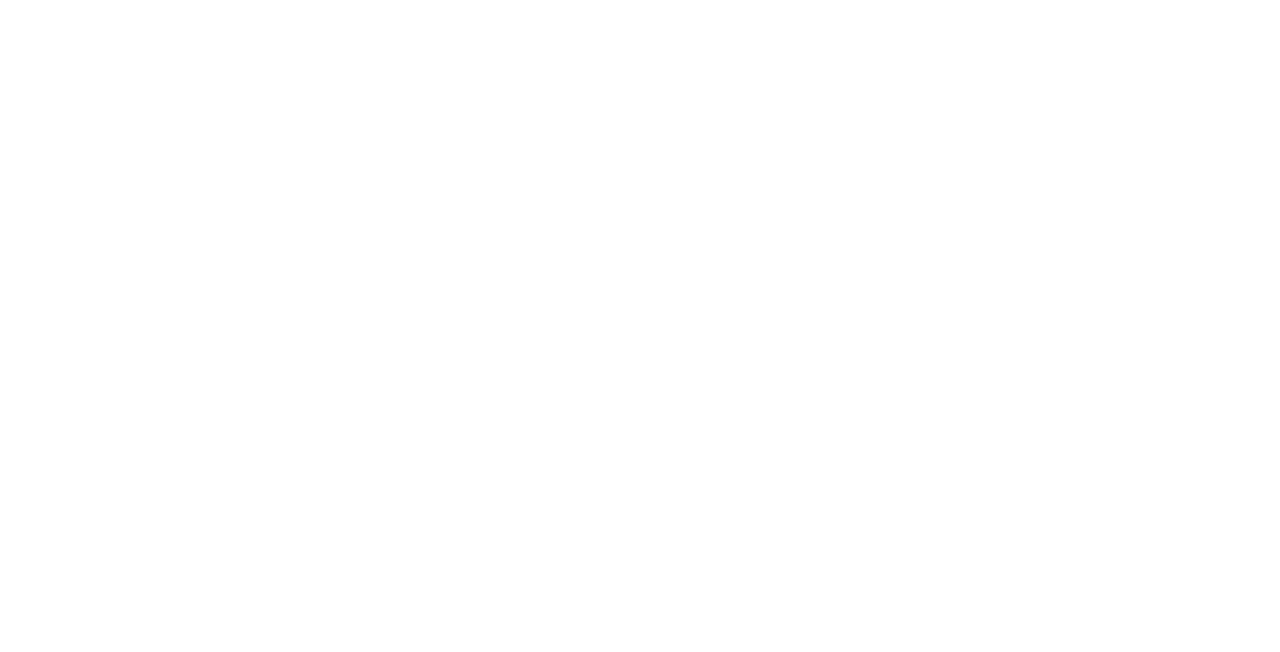
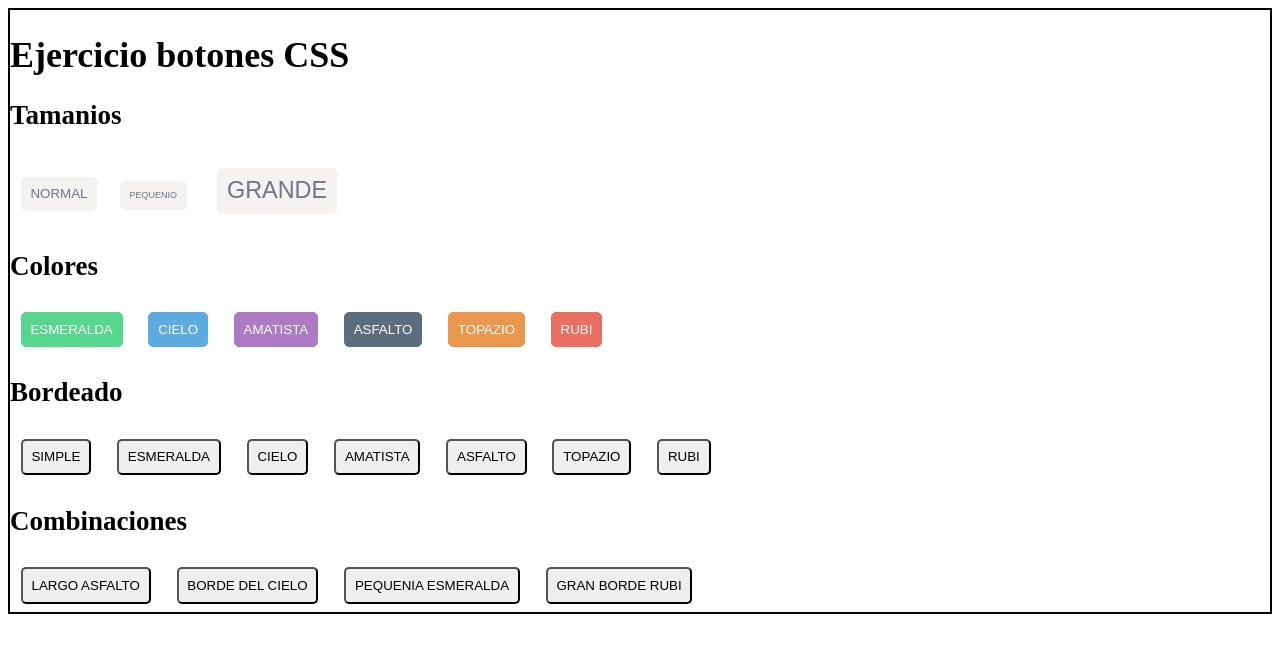
Before and after one commit to ragranados/Labo3, a plain HTML site: page Ejercicio 3/index.html in a window 1280 px wide. Drawn offline with Linux system fonts and the light colour scheme.

Commit message:
Arreglando ejercicio 2 y agregando cosas a ejercicio 3

```diff
--- a/Ejercicio 2/style.css
+++ b/Ejercicio 2/style.css
@@ -1,6 +1,5 @@
 * {
     margin: 0;
-    box-sizing: border-box;
 }
 
 header {
@@ -46,15 +45,20 @@ div {
     visibility: hidden;
     width: 100%;
     height: 100%;
-    max-width: 100%;
-    max-height: 100%;
-    padding: 2em 0;
+    max-width: 100px;
+    max-height: 100px;
+    padding: 1em 0;
+    font-size: 1em;
 }
 
 td:hover>div {
     visibility: visible;
     background-color: rgba(255, 0, 0, 0.5);
     font-weight: bold;
+    width: 100%;
+    height: 100%;
+    max-width: 100px;
+    max-height: 100px;
 }
 
 tr:nth-child(odd)>td:nth-child(even):hover>div{
--- a/Ejercicio 3/index.html
+++ b/Ejercicio 3/index.html
@@ -1,5 +1,6 @@
 <!DOCTYPE html>
 <html lang="en">
+
 <head>
     <meta charset="UTF-8">
     <meta name="viewport" content="width=device-width, initial-scale=1.0">
@@ -7,7 +8,54 @@
     <link rel="stylesheet" href="style.css" type="text/css">
     <title>Document</title>
 </head>
+
 <body>
+    <h1>Ejercicio botones CSS</h1>
+    <div class="tamanios">
+        <h2  >Tamanios</h2>
 
+        <button>Normal</button>
+        <button>Pequenio</button>
+        <button id="grande" >Grande</button>
+
+    </div>
+
+    <div >
+        <h2>Colores</h2>
+        <div class="colores">
+
+        <button>Esmeralda</button>
+        <button>Cielo</button>
+        <button>Amatista</button>
+        <button>Asfalto</button>
+        <button>Topazio</button>
+        <button>Rubi</button>
+
+        </div>
+
+
+    </div>
+
+    <div>
+        <h2>Bordeado</h2>
+
+        <button>Simple</button>
+        <button>esmeralda</button>
+        <button>Cielo</button>
+        <button>Amatista</button>
+        <button>Asfalto</button>
+        <button>Topazio</button>
+        <button>Rubi</button>
+
+    </div>
+
+    <div>
+        <h2>Combinaciones</h2>
+        <button>Largo Asfalto</button>
+        <button>Borde del cielo</button>
+        <button>Pequenia esmeralda</button>
+        <button>Gran borde rubi</button>
+    </div>
 </body>
+
 </html>
--- a/Ejercicio 3/style.css
+++ b/Ejercicio 3/style.css
@@ -0,0 +1,66 @@
+body {
+    border: 2px solid black;
+}
+
+:root {
+    font-size: 18px;
+}
+
+
+
+button {
+    margin: 0.6em 0.8em;
+    font-weight: 500;
+    padding: 0.7% 0.7%;
+    border-radius: 5px;
+    text-transform: uppercase;
+}
+
+.tamanios button{
+    background-color: #f4f3f2;
+    color: #707486;
+    border: 1px solid #f4f3f2;
+}
+
+.tamanios > button:nth-child(3){
+    font-size: 0.5em;
+}
+
+#grande{
+    font-size: 1.3em;
+}
+
+.colores button{
+    color: white;
+}
+
+.colores button:nth-child(1){
+    background-color: #57d68d;
+    border: 1px solid #57d68d;
+}
+
+.colores button:nth-child(2) {
+    background-color: #5cace2;
+    border: 1px solid #5cace2;
+}
+
+
+.colores button:nth-child(3) {
+    background-color: #ae7ac4;
+    border: 1px solid #ae7ac4;
+}
+
+.colores button:nth-child(4) {
+    background-color: #5c6d7e;
+    border: 1px solid #5c6d7e;
+}
+
+.colores button:nth-child(5) {
+    background-color: #ea974e;
+    border: 1px solid #ea974e;
+}
+
+.colores button:nth-child(6) {
+    background-color: #ea6f62;
+    border: 1px solid #ea6f62;
+}
```
Also changed, not shown: Ejercicio 2/index.html (+32 -32 lines).
